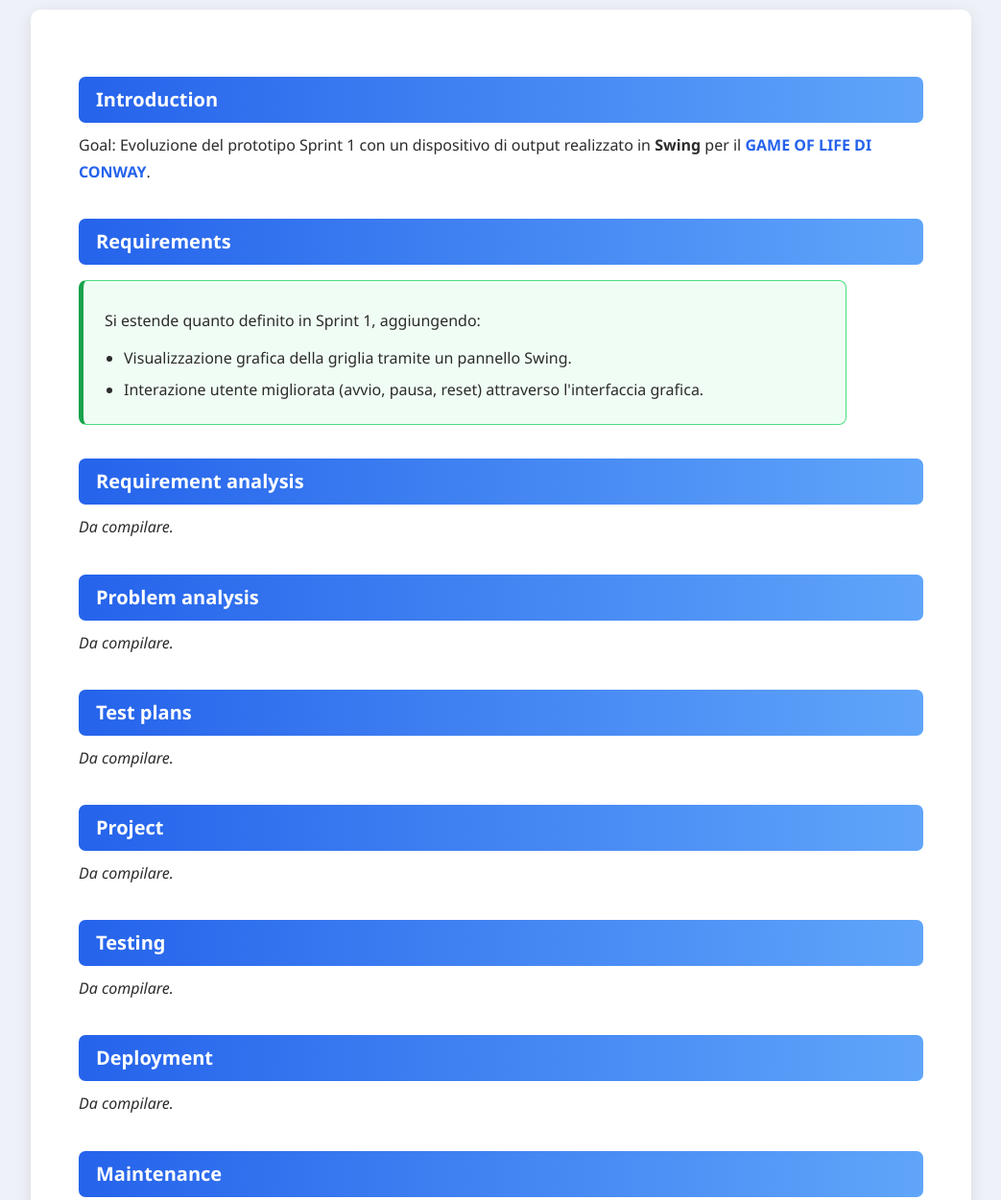
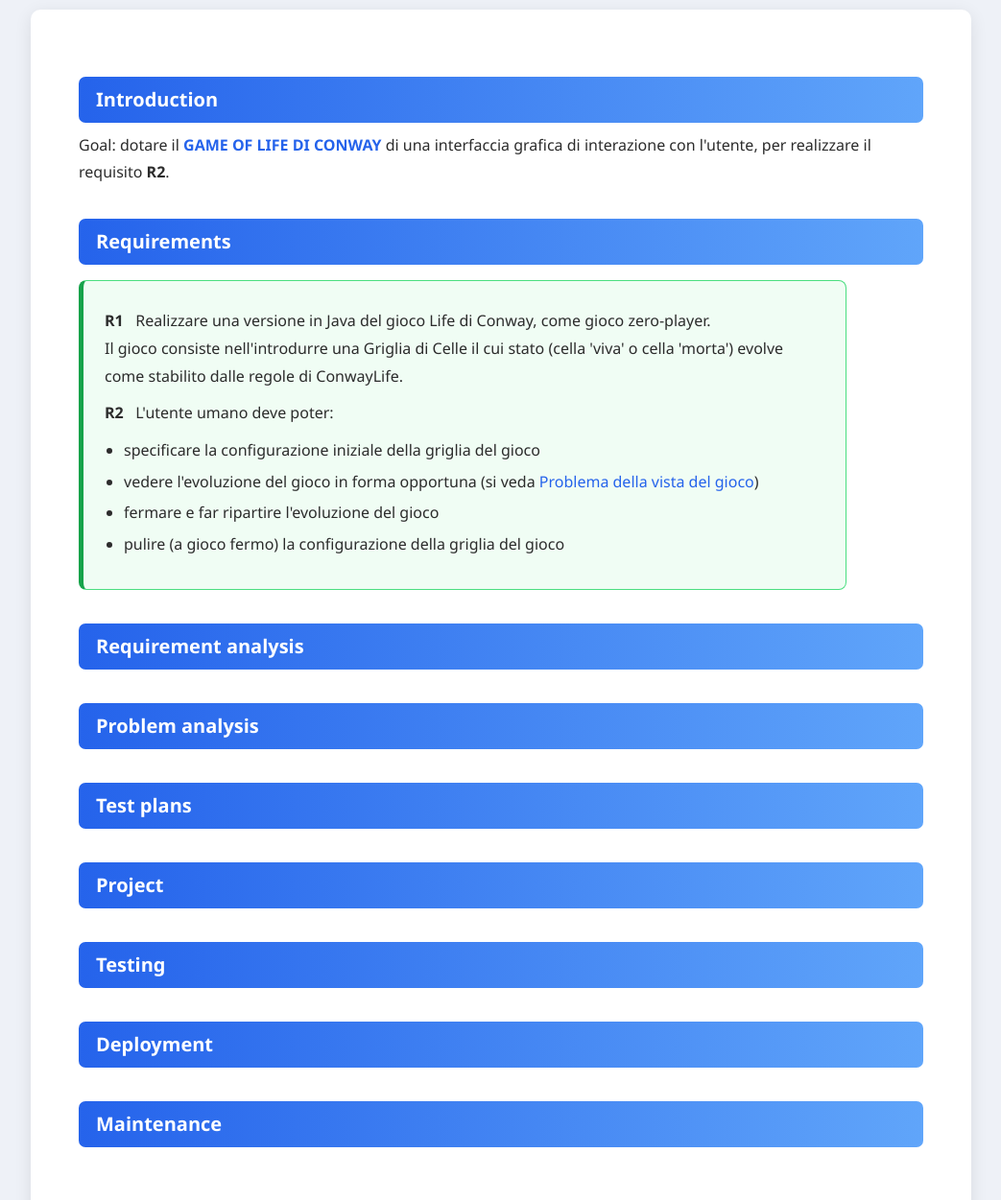
Before and after one commit to aoussarhamza/issLab2026, a plain HTML site: page docs/sprint2.html in a window 1280 px wide. Shown: the part 160-1411 px from the top of the page at 96% size, without its empty margins (118-1161 px from the left). Drawn offline with Linux system fonts and the light colour scheme.

Commit message:
sprint2 page

```diff
--- a/docs/sprint2.html
+++ b/docs/sprint2.html
@@ -231,39 +231,40 @@
 
 <div class="body">
     <h2>Introduction</h2>
-    <p>Goal: Evoluzione del prototipo Sprint 1 con un dispositivo di output realizzato in <strong>Swing</strong>
-       per il <a href="https://anatali.github.io/issLab2026/_static/docs/Protobook.pdf#chapter.6" target="_blank"><strong>GAME OF LIFE DI CONWAY</strong></a>.
+    <p>Goal: dotare il <a href="https://anatali.github.io/issLab2026/_static/docs/Protobook.pdf#chapter.6" target="_blank"><strong>GAME OF LIFE DI CONWAY</strong></a> di una interfaccia grafica di interazione con l'utente, per realizzare il requisito <strong>R2</strong>.</p>
     </p>
 
     <h2>Requirements</h2>
     <div class="req">
-        <p>Si estende quanto definito in Sprint 1, aggiungendo:</p>
+        <p><strong>R1</strong> &nbsp; Realizzare una versione in Java del gioco Life di Conway, come gioco zero-player.<br>
+        Il gioco consiste nell'introdurre una Griglia di Celle il cui stato (cella 'viva' o cella 'morta')
+        evolve come stabilito dalle regole di ConwayLife.</p>
+
+        <p><strong>R2</strong> &nbsp; L'utente umano deve poter:
         <ul>
-            <li>Visualizzazione grafica della griglia tramite un pannello Swing.</li>
-            <li>Interazione utente migliorata (avvio, pausa, reset) attraverso l'interfaccia grafica.</li>
+            <li>specificare la configurazione iniziale della griglia del gioco</li>
+            <li>vedere l'evoluzione del gioco in forma opportuna
+                (si veda <a href="https://anatali.github.io/issLab2026/_static/docs/Protobook.pdf#section.6.3" target="_blank">Problema della vista del gioco</a>)</li>
+            <li>fermare e far ripartire l'evoluzione del gioco</li>
+            <li>pulire (a gioco fermo) la configurazione della griglia del gioco</li>
         </ul>
+        </p>
     </div>
 
+
     <h2>Requirement analysis</h2>
-    <p><em>Da compilare.</em></p>
 
     <h2>Problem analysis</h2>
-    <p><em>Da compilare.</em></p>
 
     <h2>Test plans</h2>
-    <p><em>Da compilare.</em></p>
 
     <h2>Project</h2>
-    <p><em>Da compilare.</em></p>
 
     <h2>Testing</h2>
-    <p><em>Da compilare.</em></p>
 
     <h2>Deployment</h2>
-    <p><em>Da compilare.</em></p>
 
     <h2>Maintenance</h2>
-    <p><em>Da compilare.</em></p>
 
     <br><br>
 </div>
```
